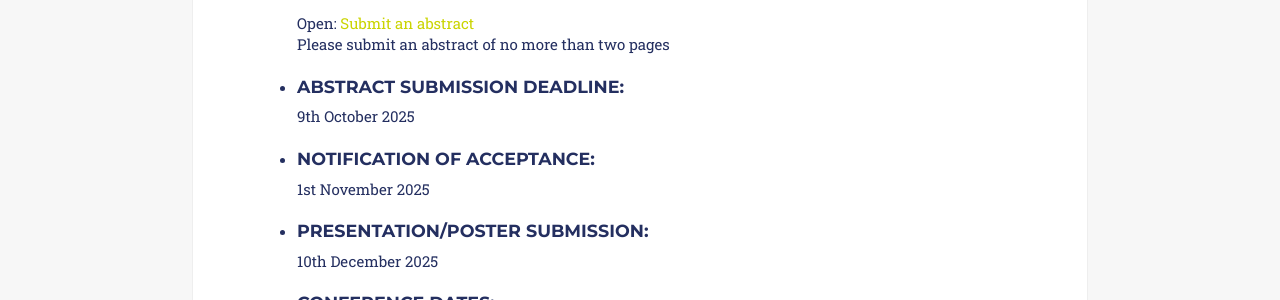
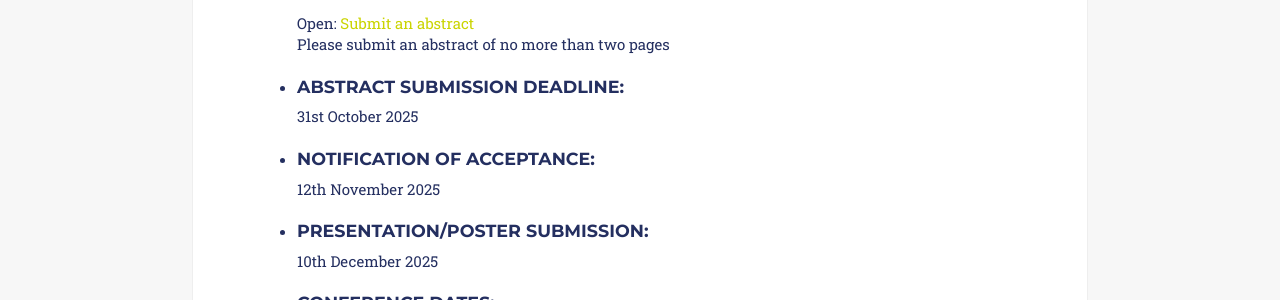
Before and after one commit to ukrrin2026swansea/ukrrin2026swansea.github.io, a Jekyll site: the page built from _2017_pages/key-dates.html, in a window 1280 px wide. Shown: the part 267-567 px from the top of the page. Built offline with Jekyll 4.4.1, drawn with Linux system fonts in a browser that asks for light colours; some web fonts are replaced.

Commit message:
change of dates

```diff
--- a/_2017_pages/key-dates.html
+++ b/_2017_pages/key-dates.html
@@ -18,8 +18,8 @@ title: Key Dates
           rel="nofollow" target="_blank">Submit an abstract</a>
           <br>
           Please submit an abstract of no more than two pages</li>
-        <li><h3>Abstract submission deadline:</h3> 9th October 2025</li>
-        <li><h3>Notification of acceptance:</h3> 1st November 2025</li>
+        <li><h3>Abstract submission deadline:</h3> 31st October 2025</li>
+        <li><h3>Notification of acceptance:</h3> 12th November 2025</li>
         <li><h3>Presentation/poster submission:</h3> 10th December 2025</li>
         <li><h3>Conference dates:</h3> 7th–9th January 2026</li>
   </ul>
--- a/_data/twenty_17/home_about_data.yml
+++ b/_data/twenty_17/home_about_data.yml
@@ -3,8 +3,8 @@
   name: Key Dates
   info:
     - "Abstract submission opens: Now Open!"
-    - "Abstract submission deadline: 9th October 2025"
-    - "Notification of acceptance: 1st November 2025"
+    - "Abstract submission deadline: 31st October 2025"
+    - "Notification of acceptance: 12th November 2025"
     - "Presentation/poster submission: 10th December 2025"
     - "Conference dates: 7th–9th January 2026"
   #link: /agenda
```
